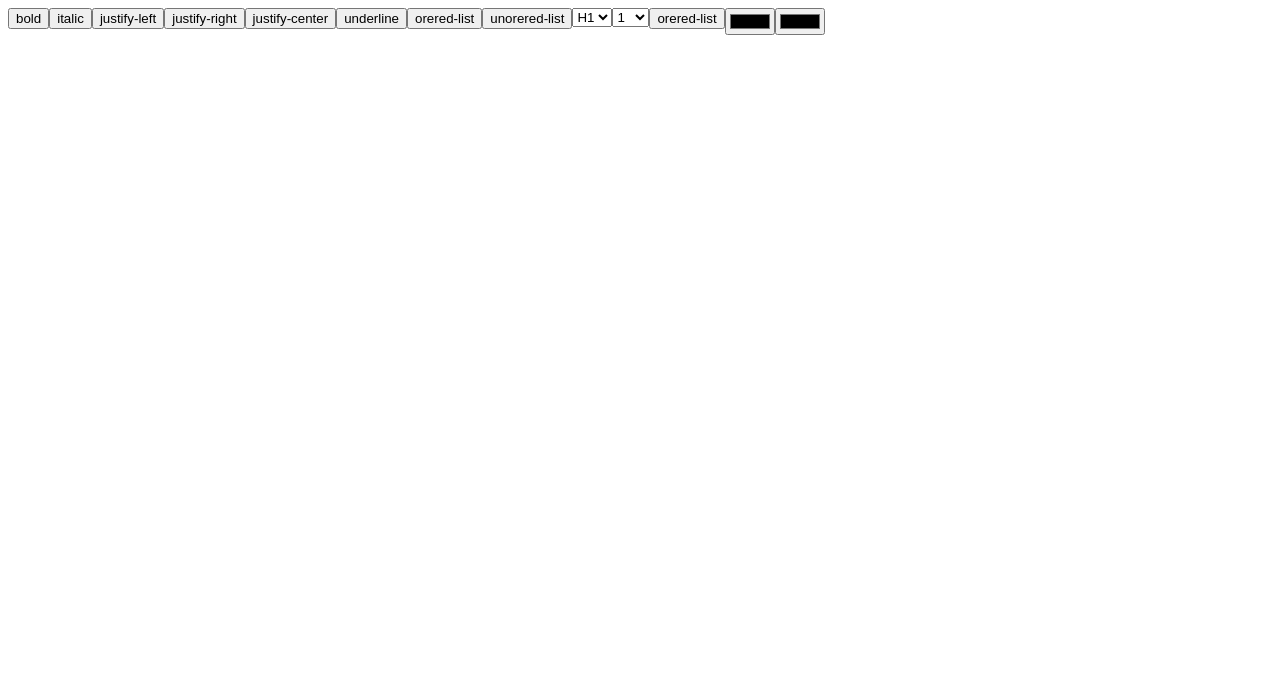
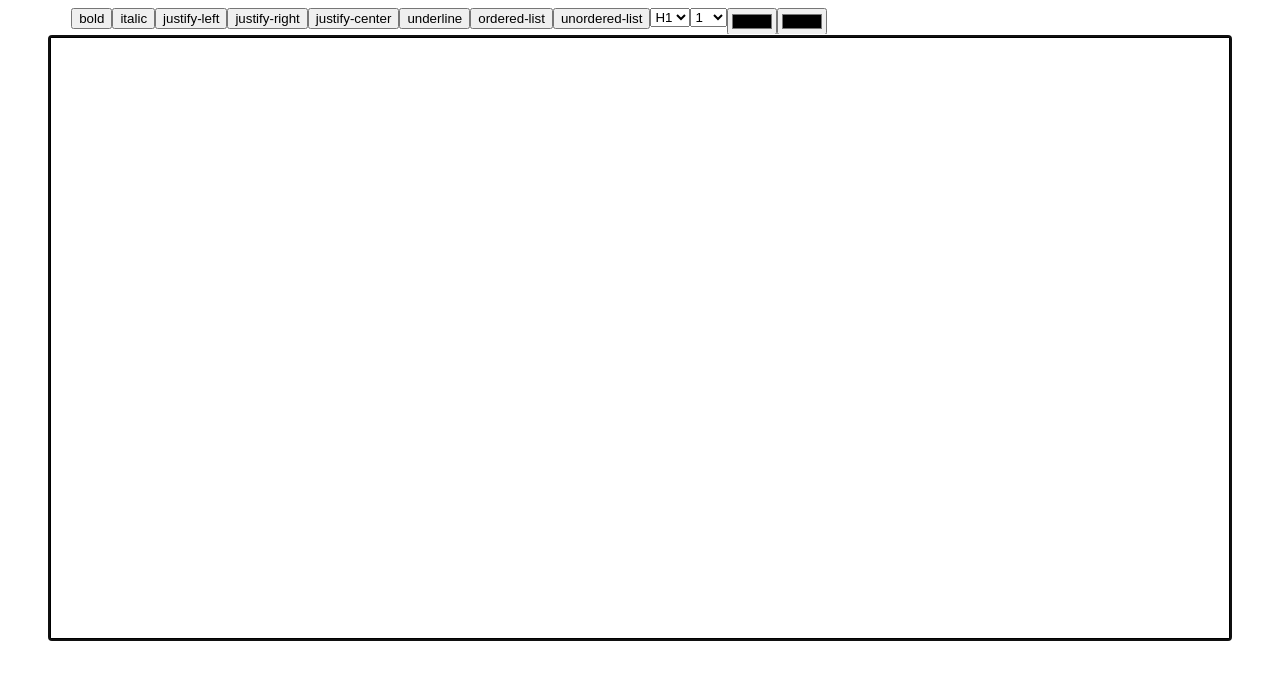
Before and after one commit to benjosiah/text-editor, a plain HTML site: page index.html in a window 1280 px wide. Drawn offline with Linux system fonts and the light colour scheme.

Commit message:
tools div

```diff
--- a/index.html
+++ b/index.html
@@ -15,12 +15,15 @@
             overflow-y: scroll;
             overflow-x: hidden;
             position: relative;
+            border: solid;
         }
 
         .tools{
             display: flex;
             flex-wrap: wrap;
-            width: 100%;
+            margin: auto;
+            width: 90%;
+
         }
 
          ul{
@@ -29,6 +32,7 @@
             left: 0;
             right: 0;
             width: 100%;
+
         }
          ul li{
             display: inline;
@@ -48,20 +52,20 @@
 
     <script>
         let tools_div = document.getElementById('tools');
+        let tools_di = document.getElementsByClassName('tools');
         let tools= [
             {"name": "bold","data":"bold", "icon":"" },
             {"name": "italic","data":"italic", "icon":"" },
-            {"name": "justify-left","data":"justify-left", "icon":"" },
-            {"name": "justify-right","data":"justify-right", "icon":"" },
-            {"name": "justify-center","data":"justify-center", "icon":"" },
+            {"name": "justify-left","data":"justifyLeft", "icon":"" },
+            {"name": "justify-right","data":"justifyRight", "icon":"" },
+            {"name": "justify-center","data":"justifyCenter", "icon":"" },
             {"name": "underline","data":"underline", "icon":"" },
-            {"name": "orered-list","data":"bold", "icon":"" },
-            {"name": "unorered-list","data":"bold", "icon":"" },
-            {"name": "heading","data":"bold", "icon":"", "list":['H1', 'H2', 'H3','H4', 'H5', 'H6']},
-            {"name": "size","data":"bold", "icon":"", "list":[1,2,3,4,5,6,7,8,9,10] },
-            {"name": "orered-list","data":"bold", "icon":"" },
-            {"name": "Background","data":"bold", "icon":"" },
-            {"name": "colour","data":"bold", "icon":"" },
+            {"name": "ordered-list","data":"insertOrderedList", "icon":"" },
+            {"name": "unordered-list","data":"insertUnorderedlList", "icon":"" },
+            {"name": "heading","data":"formatBlock", "icon":"", "list":['H1', 'H2', 'H3','H4', 'H5', 'H6']},
+            {"name": "size","data":"fontSize", "icon":"", "list":[1,2,3,4,5,6,7,8,9,10] },
+            {"name": "Background","data":"foreColor", "icon":"" },
+            {"name": "colour","data":"hiliteColor", "icon":"" },
 
         ]
 
@@ -70,7 +74,7 @@
             // console.log(tool.list)
             if (tool.list)
             {
-                var action = "<select>";
+                var action = "<select data-command='"+tool.data+"'>";
 
                 tool.list.forEach(e=>{
                    action += "<option value='"+e+"'>"+e+" </option>";
@@ -84,27 +88,53 @@
 
             }else if(tool.name=="Background" || tool.name=="colour"){
 
-                var action = "<input type='color' >";
+                var action = "<input type='color' data-command='"+tool.data+"'>";
                 let div = "<div class='' >"+action+"</div>";
 
                 tools_div.innerHTML += div;
             }
             else{
-                var action = "<input type='button' value= '"+tool.name+"'>";
+                var action = "<input type='button' value= '"+tool.name+"' data-command='"+tool.data+"'>";
                 let div = "<div class='' >"+action+"</div>";
 
                 tools_div.innerHTML += div;
             }
         });
-        let y = document.querySelectorAll("button")
-        let text = document.getElementById('text');
-        // console.log(y)
-        for (const r of y) {
-            // console.log(r)
-            r.addEventListener("click", ()=>{
-                let u = r.dataset['command'];
-                document.execCommand(u, false,null);
-            })
+
+
+        let text = document.getElementById('text').focus();
+        for (let element of tools_di[0].children) {
+            if (element.children[0].tagName=== "SELECT") {
+                element.children[0].addEventListener("click", ()=>{
+                    let u = element.children[0].dataset['command'];
+                    let arg = element.children[0].value;
+                    console.log(arg)
+                    document.execCommand(u, false, arg);
+                    // let text = document.getElementById('text').focus();
+                    // console.log(r);
+                })
+            }
+            else if(element.children[0].type === "color"){
+                element.children[0].addEventListener("input", ()=>{
+                    let u = element.children[0].dataset['command'];
+                    let arg = element.children[0].value;
+                    console.log(arg)
+                    document.execCommand(u, false, arg);
+                    // let text = document.getElementById('text').focus();
+                    // console.log(r);
+                })
+            }
+            else{
+                element.addEventListener("click", ()=>{
+                console.log(element.children[0])
+                    let u = element.children[0].dataset['command'];
+                    console.log(element.children[0].type)
+                    // console.log(u)
+                    document.execCommand(u, false,null);
+                    // let text = document.getElementById('text').focus();
+                    // console.log(r);
+                })
+            }
         }
     </script>
 </body>
```
